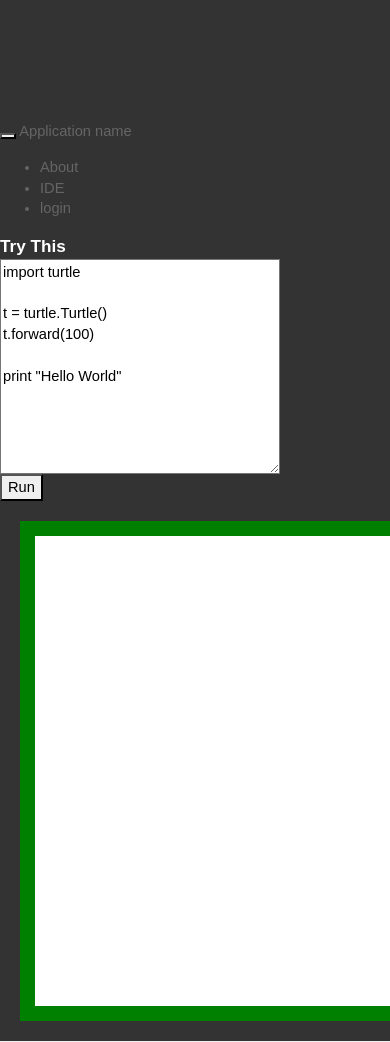
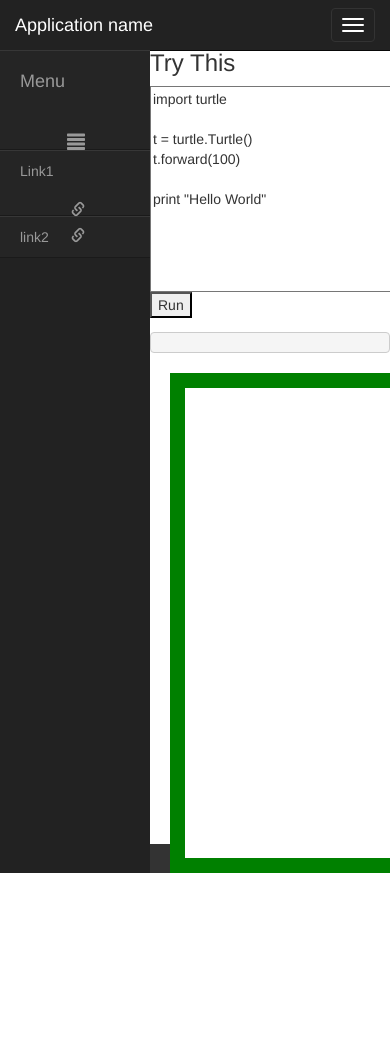
Before and after one commit to RickyTickyBobbyWobin/PTP, a Django app: page /IDE/ in a window 390 px wide; the page is wider, and only the part inside the window is pictured. After the commit the page ends 873 px from the top of that part, so only its background shows below. Run offline with Django 3.2, Linux system fonts and the light colour scheme; some libraries are stand-ins or nearby versions.

Commit message:
Working skulpt and new sidebar.

```diff
--- a/PTP/app/static/app/content/site.css
+++ b/PTP/app/static/app/content/site.css
@@ -1,5 +1,5 @@
 html,body {
-    padding-top: 50px;
+    padding-top: 5px;
     padding-bottom: 20px;
 
     background: #333333;
@@ -190,160 +190,157 @@
 /* sidebar - tutorial                                                                  */
 /*********************************************************************************/
 
-a,
-a:hover,
-a:focus {
-    color: inherit;
-    text-decoration: none;
-    transition: all 0.3s;
+.row {
+    margin-left: 0px;
+    margin-right: 0px;
 }
 
-.line {
-    width: 100%;
-    height: 1px;
-    border-bottom: 1px dashed #ddd;
-    margin: 40px 0;
+#wrapper {
+    padding-left: 70px;
+    transition: all .4s ease 0s;
+    height: 100%
 }
 
-/* ---------------------------------------------------
-    SIDEBAR STYLE
------------------------------------------------------ */
+#sidebar-wrapper {
+    margin-left: -150px;
+    left: 70px;
+    width: 150px;
+    background: #222;
+    position: fixed;
+    height: 100%;
+    z-index: 10000;
+    transition: all .4s ease 0s;
+}
 
-.wrapper {
-    display: flex;
+.sidebar-nav {
+    display: block;
+    float: left;
+    width: 150px;
+    list-style: none;
+    margin: 0;
+    padding: 0;
+}
+
+#page-content-wrapper {
+    padding-left: 0;
+    margin-left: 0;
+    width: 100%;
+    height: auto;
+}
+
+#wrapper.active {
+    padding-left: 150px;
+}
+
+    #wrapper.active #sidebar-wrapper {
+        left: 150px;
+    }
+
+#page-content-wrapper {
     width: 100%;
 }
 
-#sidebar {
-    width: 250px;
-    position: fixed;
-    top: 0;
-    left: 0;
-    height: 100vh;
-    z-index: 999;
-    background: #7386D5;
-    color: #fff;
-    transition: all 0.3s;
+#sidebar_menu li a, .sidebar-nav li a {
+    color: #999;
+    display: block;
+    float: left;
+    text-decoration: none;
+    width: 150px;
+    background: #252525;
+    border-top: 1px solid #373737;
+    border-bottom: 1px solid #1A1A1A;
+    -webkit-transition: background .5s;
+    -moz-transition: background .5s;
+    -o-transition: background .5s;
+    -ms-transition: background .5s;
+    transition: background .5s;
 }
 
-    #sidebar.active {
-        margin-left: -250px;
+.sidebar_name {
+    padding-top: 25px;
+    color: #fff;
+    opacity: .7;
 }
 
-    #sidebar .sidebar-header {
-        padding-top: 32px;
-        background: #6d7fcc;
+.sidebar-nav li {
+    line-height: 40px;
+    text-indent: 20px;
 }
 
-    #sidebar ul.components {
-        padding: 20px 0;
-        border-bottom: 1px solid #47748b;
+    .sidebar-nav li a {
+        color: #999999;
+        display: block;
+        text-decoration: none;
     }
 
-    #sidebar ul p {
+        .sidebar-nav li a:hover {
             color: #fff;
-        padding: 10px;
+            background: rgba(255,255,255,0.2);
+            text-decoration: none;
         }
 
-    #sidebar ul li a {
-        padding: 10px;
-        font-size: 1.1em;
-        display: block;
+        .sidebar-nav li a:active,
+        .sidebar-nav li a:focus {
+            text-decoration: none;
         }
 
-        #sidebar ul li a:hover {
-            color: #7386D5;
-            background: #fff;
+.sidebar-nav > .sidebar-brand {
+    height: 65px;
+    line-height: 60px;
+    font-size: 18px;
 }
 
-    #sidebar ul li.active > a,
-    a[aria-expanded="true"] {
-        color: #fff;
-        background: #6d7fcc;
+    .sidebar-nav > .sidebar-brand a {
+        color: #999999;
     }
 
-a[data-toggle="collapse"] {
-    position: relative;
+        .sidebar-nav > .sidebar-brand a:hover {
+            color: #fff;
+            background: none;
         }
 
-.dropdown-toggle::after {
-    display: block;
-    position: absolute;
-    top: 50%;
-    right: 20px;
-    transform: translateY(-50%);
+#main_icon {
+    float: right;
+    padding-right: 65px;
+    padding-top: 20px;
 }
 
-ul ul a {
-    font-size: 0.9em !important;
-    padding-left: 30px !important;
-    background: #6d7fcc;
+.sub_icon {
+    float: right;
+    padding-right: 65px;
+    padding-top: 10px;
 }
 
-ul.CTAs {
-    padding: 20px;
+.content-header {
+    height: 65px;
+    line-height: 65px;
 }
 
-    ul.CTAs a {
-        text-align: center;
-        font-size: 0.9em !important;
-        display: block;
-        border-radius: 5px;
-        margin-bottom: 5px;
+    .content-header h1 {
+        margin: 0;
+        margin-left: 20px;
+        line-height: 65px;
+        display: inline-block;
     }
 
-a.download {
-    background: #fff;
-    color: #7386D5;
+@media (max-width:767px) {
+    #wrapper {
+        padding-left: 70px;
+        transition: all .4s ease 0s;
     }
 
-a.article,
-a.article:hover {
-    background: #6d7fcc !important;
-    color: #fff !important;
+    #sidebar-wrapper {
+        left: 70px;
     }
 
-/* ---------------------------------------------------
-    CONTENT STYLE
------------------------------------------------------ */
-
-#content {
-    width: calc(100% - 250px);
-    padding: 40px;
-    min-height: 100vh;
-    transition: all 0.3s;
-    position: absolute;
-    top: 0;
-    right: 0;
+    #wrapper.active {
+        padding-left: 150px;
     }
 
-    #content.active {
-        width: 100%;
-    }
-
-/* ---------------------------------------------------
-    MEDIAQUERIES
------------------------------------------------------ */
-
-@media (max-width: 768px) {
-    #sidebar {
-        margin-left: -250px;
-    }
-
-        #sidebar.active {
-            margin-left: 0;
-        }
-
-    #content {
-        width: 100%;
-    }
-
-        #content.active {
-            width: calc(100% - 250px);
-        }
-
-    #sidebarCollapse span {
-        display: none;
+        #wrapper.active #sidebar-wrapper {
+            left: 150px;
+            width: 150px;
+            transition: all .4s ease 0s;
         }
 }
 
--- a/PTP/app/templates/app/IDE.html
+++ b/PTP/app/templates/app/IDE.html
@@ -2,8 +2,27 @@
 
 {% block content %}
 
-    <!--Skulpt-->
-        <script type="text/javascript">
+<div id="wrapper" class="active">
+<!--new sidebar-->
+<!-- Sidebar -->
+<div id="sidebar-wrapper">
+    <ul id="sidebar_menu" class="sidebar-nav">
+        <li class="sidebar-brand"><a id="menu-toggle" href="#">Menu<span id="main_icon" class="glyphicon glyphicon-align-justify"></span></a></li>
+    </ul>
+    <ul class="sidebar-nav" id="sidebar">
+        <li><a>Link1<span class="sub_icon glyphicon glyphicon-link"></span></a></li>
+        <li><a>link2<span class="sub_icon glyphicon glyphicon-link"></span></a></li>
+    </ul>
+</div>
+
+
+      <!-- Page content -->
+      <div id="page-content-wrapper">
+        <!-- Keep all page content within the page-content inset div! -->
+        <div class="page-content inset">
+
+<!--Skulpt-->
+<script type="text/javascript">
 // output functions are configurable.  This one just appends some text
 // to a pre element.
 function outf(text) {
@@ -55,7 +74,9 @@
 <!-- If you want turtle graphics include a canvas -->
 <div id="mycanvas"></div>
 
-
+</div>
+</div>
+</div>
 
 
 {% endblock %}
--- a/PTP/app/templates/app/layout.html
+++ b/PTP/app/templates/app/layout.html
@@ -20,6 +20,11 @@
     <script src="http://ajax.googleapis.com/ajax/libs/jquery/1.9.0/jquery.min.js" type="text/javascript"></script>
     <script src="http://www.skulpt.org/js/skulpt.min.js" type="text/javascript"></script>
     <script src="http://www.skulpt.org/js/skulpt-stdlib.js" type="text/javascript"></script>
+
+    <!--new sidebar-->
+    <link href="//netdna.bootstrapcdn.com/bootstrap/3.0.3/css/bootstrap.min.css" rel="stylesheet" id="bootstrap-css">
+    <script src="//netdna.bootstrapcdn.com/bootstrap/3.0.3/js/bootstrap.min.js"></script>
+    <script src="//code.jquery.com/jquery-1.11.1.min.js"></script>
 
 </head>
 
@@ -49,18 +54,24 @@
         </div>
     </div>
 
-    <div>
-{% block content %}{% endblock %}
-        <hr/>
+    <!--<div id="kellon" style="width:100%; height:100%;">-->
+{% block content %}
+    <!--</div>-->
+
+    {% endblock %}
+
         <!--<footer>
             <p>&copy; {{ year }} - My Django Application</p>
         </footer>-->
-    </div>
 
 
 
-
-
+    <script type="text/javascript">
+        $("#menu-toggle").click(function(e) {
+            e.preventDefault();
+            $("#wrapper").toggleClass("active");
+        });
+    </script>
 
 {% block scripts %}{% endblock %}
 
```
Lines whose indentation alone changed are shown as unchanged.
